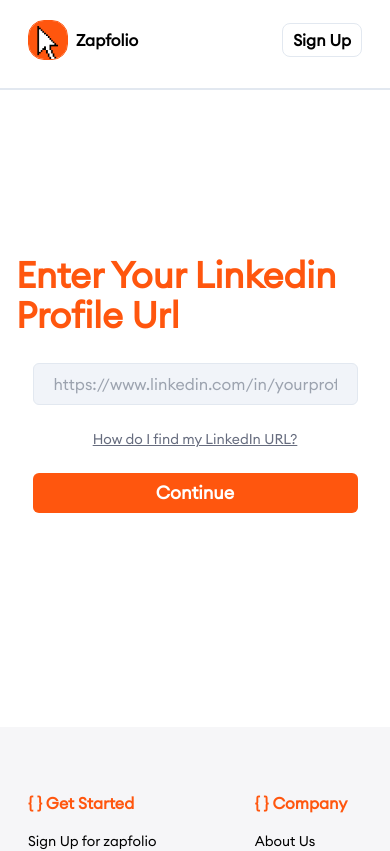
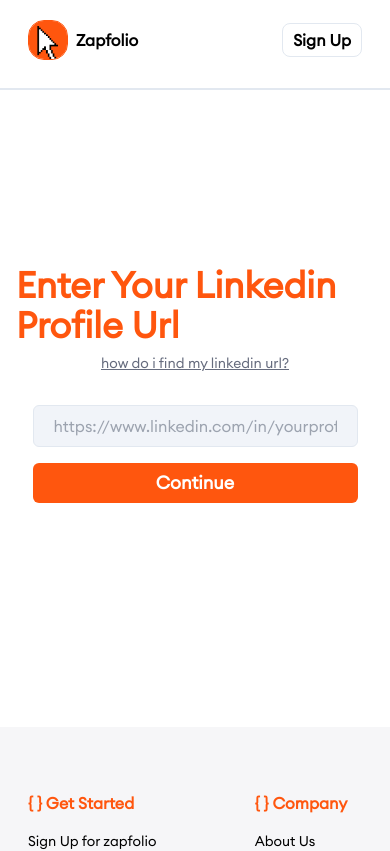
Before and after one commit to HEMANTH123SR/zapfolio, a Next.js app: page /linkedin-url in a window 390 px wide. Shown: the top 851 px of the page. Built offline with nearby package versions, Linux system fonts and the light colour scheme; no server answers; a web font is replaced by a local one.

Commit message:
add set-linkedin-id api and changed some ui on linkedin-url page

```diff
--- /dev/null
+++ b/app/api/set-linkedin-id/route.ts
@@ -0,0 +1,12 @@
+import { NextResponse, NextRequest } from "next/server";
+import { clerkClient } from "@clerk/nextjs/server";
+
+export async function POST(req: NextRequest) {
+  const { linkedinProfileId, userId } = await req.json();
+  await clerkClient.users.updateUserMetadata(userId, {
+    publicMetadata: {
+      linkedinProfileId: linkedinProfileId,
+    },
+  });
+  return NextResponse.json({ success: true });
+}
--- a/app/linkedin-url/page.tsx
+++ b/app/linkedin-url/page.tsx
@@ -1,7 +1,10 @@
+"use client"
 import { currentUser } from "@clerk/nextjs/server";
 import Link from "next/link";
-const LinkedinUrlAndJobTitle = async () => {
-    const user = await currentUser();
+import { useState } from "react";
+const LinkedinUrlAndJobTitle = () => {
+
+    const [linkedinUrl, setLinkedinUrl] = useState<string | null>(null)
 
     return (
         <main className="mb-12 mt-2 flex w-full justify-center items-center h-[70vh] sm:h-auto sm:px-8 border-t-2 sm:border-none">
@@ -13,20 +16,21 @@
                     />
                     <div className="w-full border hidden sm:block"></div>
                     <h1
-                        className={`mb-7 mt-14 text-4xl mx-4  font-semibold text-[#FF560E] sm:text-4xl`}
+                        className={`mb-2 mt-14 text-4xl mx-4  font-semibold text-[#FF560E] sm:text-4xl`}
                     >
                         Enter Your Linkedin Profile Url
                     </h1>
-                    <input
-                        className="w-10/12 sm:w-8/12 rounded-md border bg-[#F1F4F9] p-2 px-5 text-black"
-                        placeholder="https://www.linkedin.com/in/yourprofile"
-                    />
                     <Link
-                        className="my-6 text-sm text-[#666C7E] underline"
+                        className=" text-sm lowercase text-[#666C7E] underline"
                         href={"/find-linkedin-url"}
                     >
                         How do I find my LinkedIn URL?
                     </Link>
+                    <input
+                        className="w-10/12 sm:w-8/12 mt-8 mb-4 rounded-md border bg-[#F1F4F9] p-2 px-5 text-black"
+                        placeholder="https://www.linkedin.com/in/yourprofile"
+                    />
+
                     <button className="rounded-md bg-[#FF560E] w-10/12 sm:w-8/12  py-1.5 text-lg font-semibold text-white">
                         Continue
                     </button>
@@ -36,6 +40,6 @@
     );
 };
 
-//How do I find my LinkedIn URL?
+
 
 export default LinkedinUrlAndJobTitle;
```
Also changed, not shown: public/zapfolio-logo/2.png (added).
